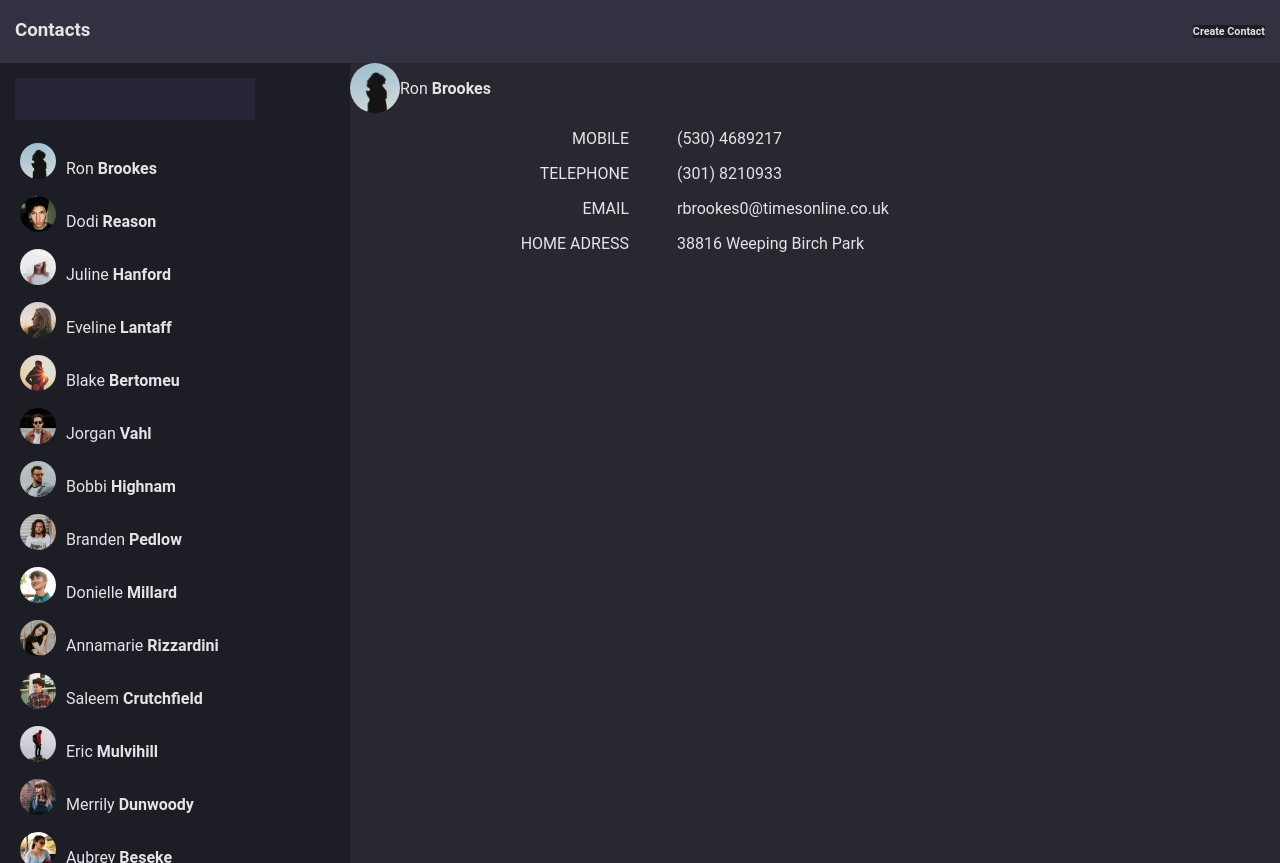
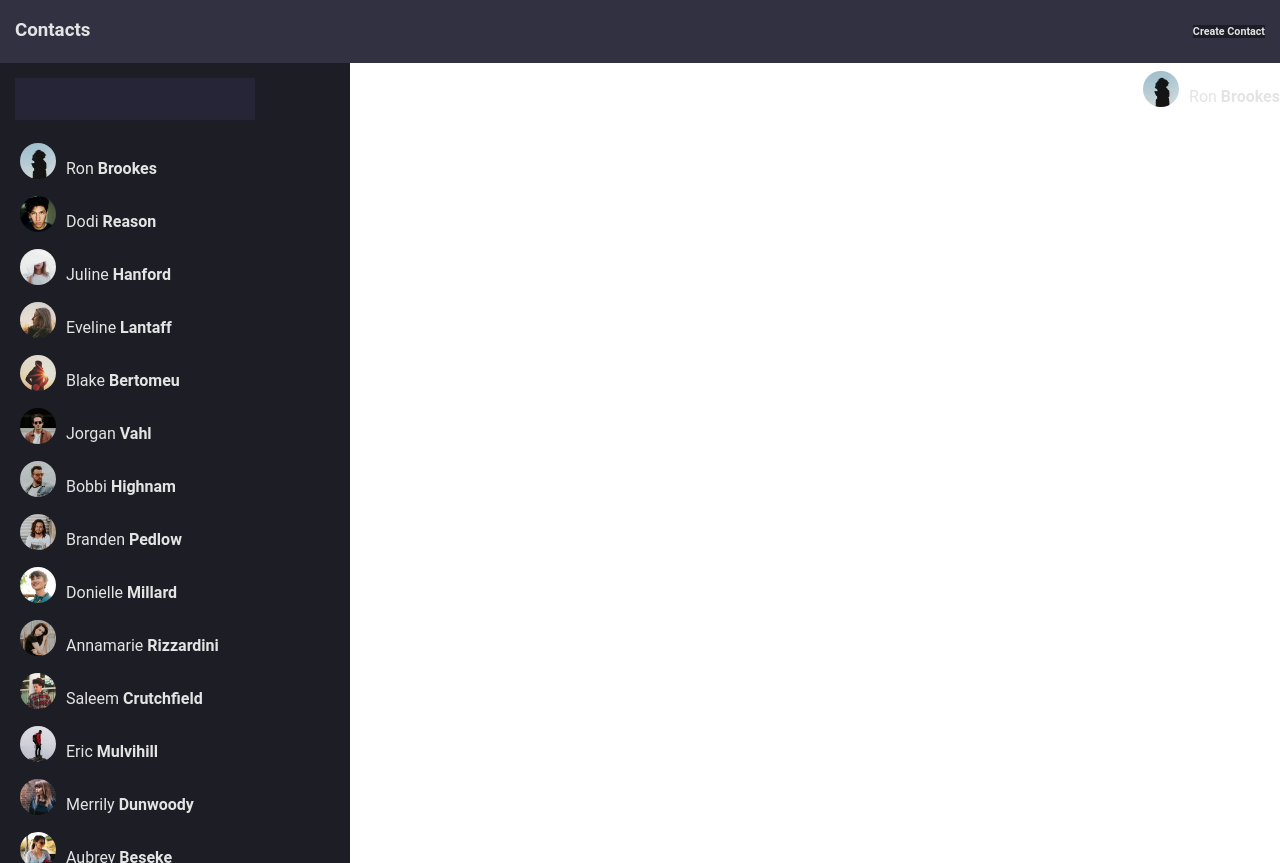
Before and after one commit to fgsumer/homework, a React (Create React App) app in the folder contacts/: page / in a window 1280 px wide. Built offline with nearby package versions, Linux system fonts and the light colour scheme.

Commit message:
cancelled PersonCard component & fix bug about searching with capital letters

```diff
--- a/contacts/src/Components/Search.js
+++ b/contacts/src/Components/Search.js
@@ -1,6 +1,6 @@
 import React from 'react';
 import CONTACTS from '../contacts/MockData.js';
-import PersonCard from './PersonCard.js';
+// import PersonCard from './PersonCard.js';
 
 class Search extends React.Component {
   constructor(props) {
@@ -24,8 +24,8 @@ class Search extends React.Component {
 
     let filteredPersons = persons.filter(
       person =>
-        person.firstName.toLowerCase().indexOf(query) !== -1 ||
-        person.lastName.toLowerCase().indexOf(query) !== -1,
+        person.firstName.toLowerCase().indexOf(query.toLowerCase()) !== -1 ||
+        person.lastName.toLowerCase().indexOf(query.toLowerCase()) !== -1,
     );
 
     let mappedPersons = filteredPersons.map(person => (
@@ -54,7 +54,8 @@ class Search extends React.Component {
           </form>
           <div>{mappedPersons}</div>
         </div>
-        <PersonCard person={filteredPersons}></PersonCard>
+        <div style={{ borderColor: 'red', float: 'right' }}>{mappedPersons[0]}</div>
+        {/* <PersonCard person={filteredPersons[0]}></PersonCard> */}
       </>
     );
   }
```
